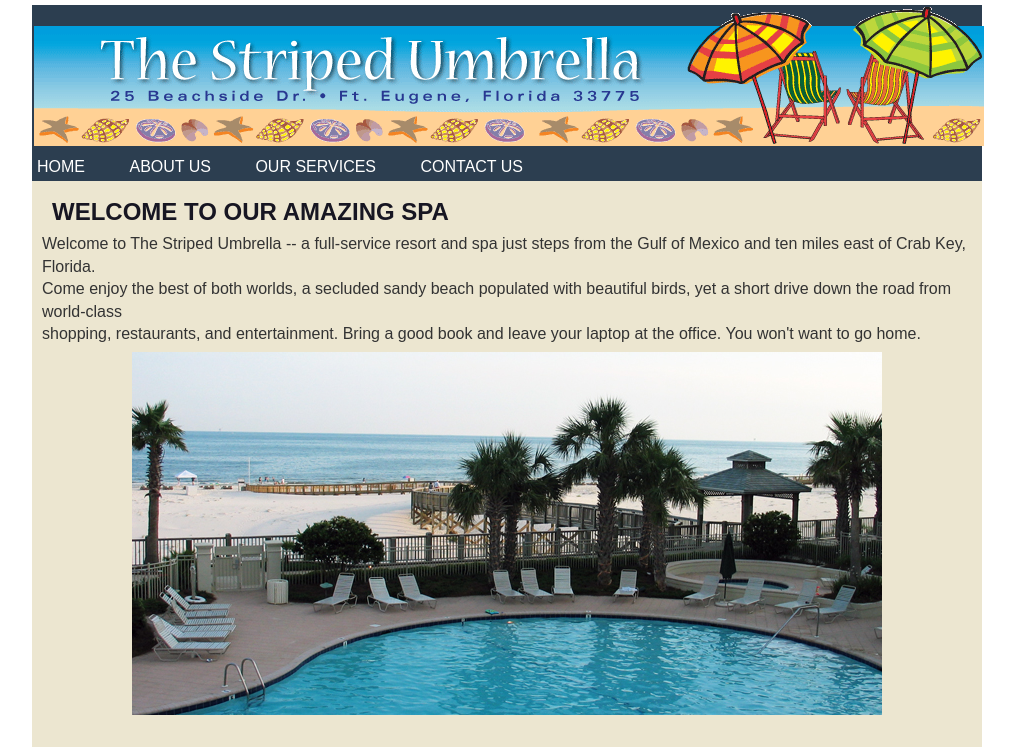
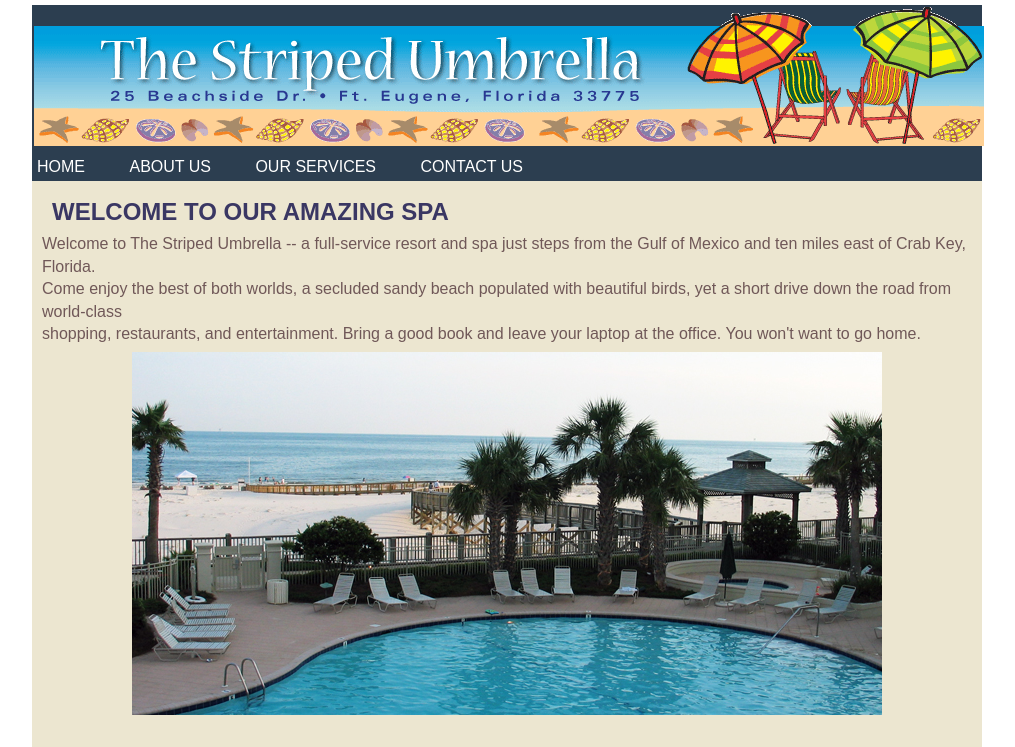
Before and after one commit to AmirDhe/Amir_html_labs, a plain HTML site: page Amir-html-css-lab/index.html in a window 1280 px wide. Shown: the top 747 px of the page, without its empty margins (133-1148 px from the left). Drawn offline with Linux system fonts and the light colour scheme; grey boxes are pictures that could not be loaded.

Commit message:
Update style.css

```diff
--- a/Amir-html-css-lab/css/style.css
+++ b/Amir-html-css-lab/css/style.css
@@ -12,7 +12,7 @@ article, aside, details, figcaption, figure, footer, header, main, nav, section,
 
 /* Q2 2. The <body> element has to be styled with: */
 body {
-    color: #333333; /*2)a) Any colour you prefer for the text */
+    color: #705858; /*2)a) Any colour you prefer for the text */
     background-image: url('../assets/images/dark-woods/dark-wood5.jpg'); /*A background image*/
     font-family: Arial, Helvetica, sans-serif; /* c) 3 front family options d) Margin 0 at the first rule*/
 }
@@ -79,7 +79,7 @@ a {
 h1, h2, h3 {
     margin: 10px; /* a. To have margin of 10px for all the sides */
     text-transform: uppercase; /* b. With Uppercase letters */
-    color: #171622; /* c. Different dark/light colour. (Change this value as per your design preference) */
+    color: #3a3763; /* c. Different dark/light colour. (Change this value as per your design preference) */
 }
 
 /* Q11: Style the custom class named “img-centre”: */
```
